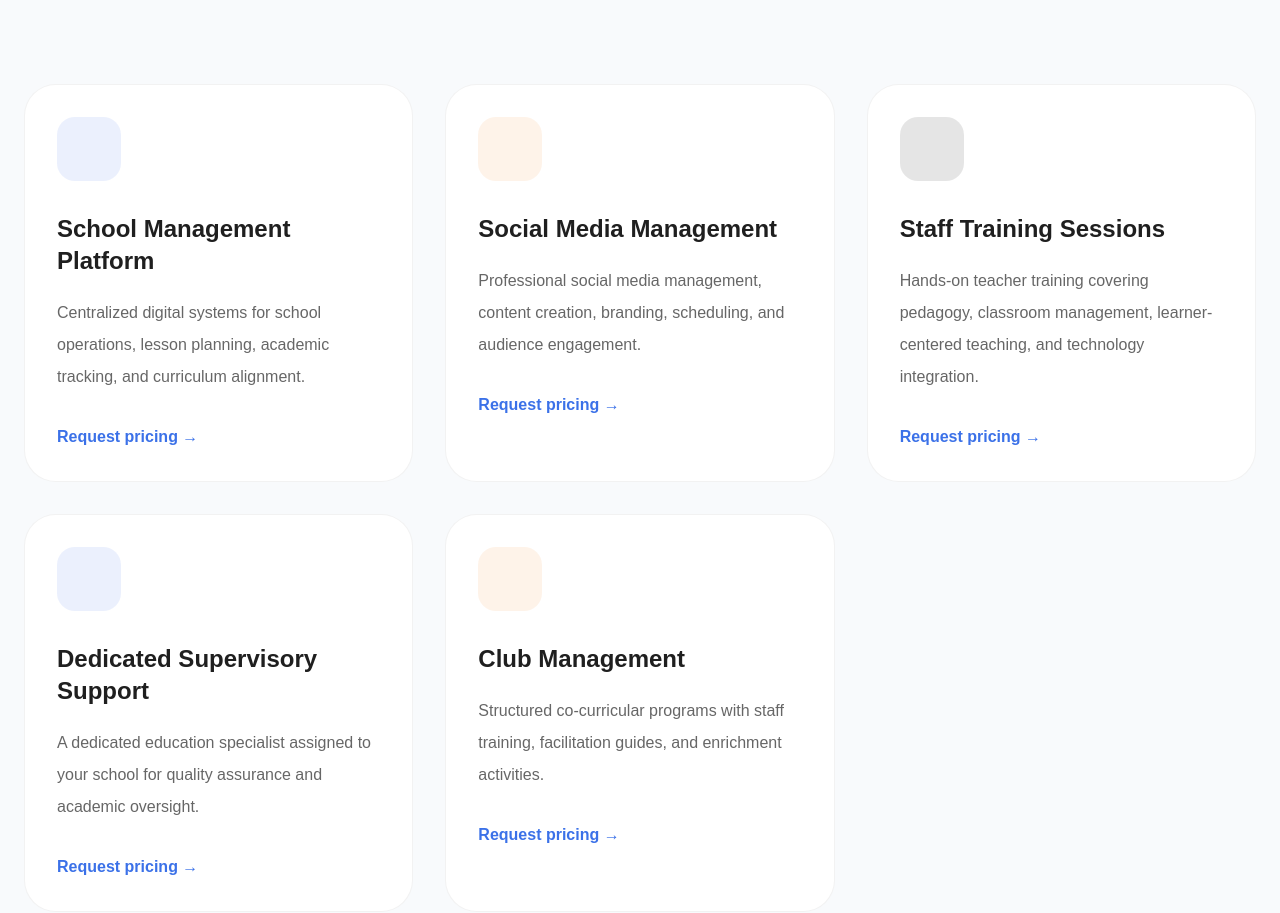
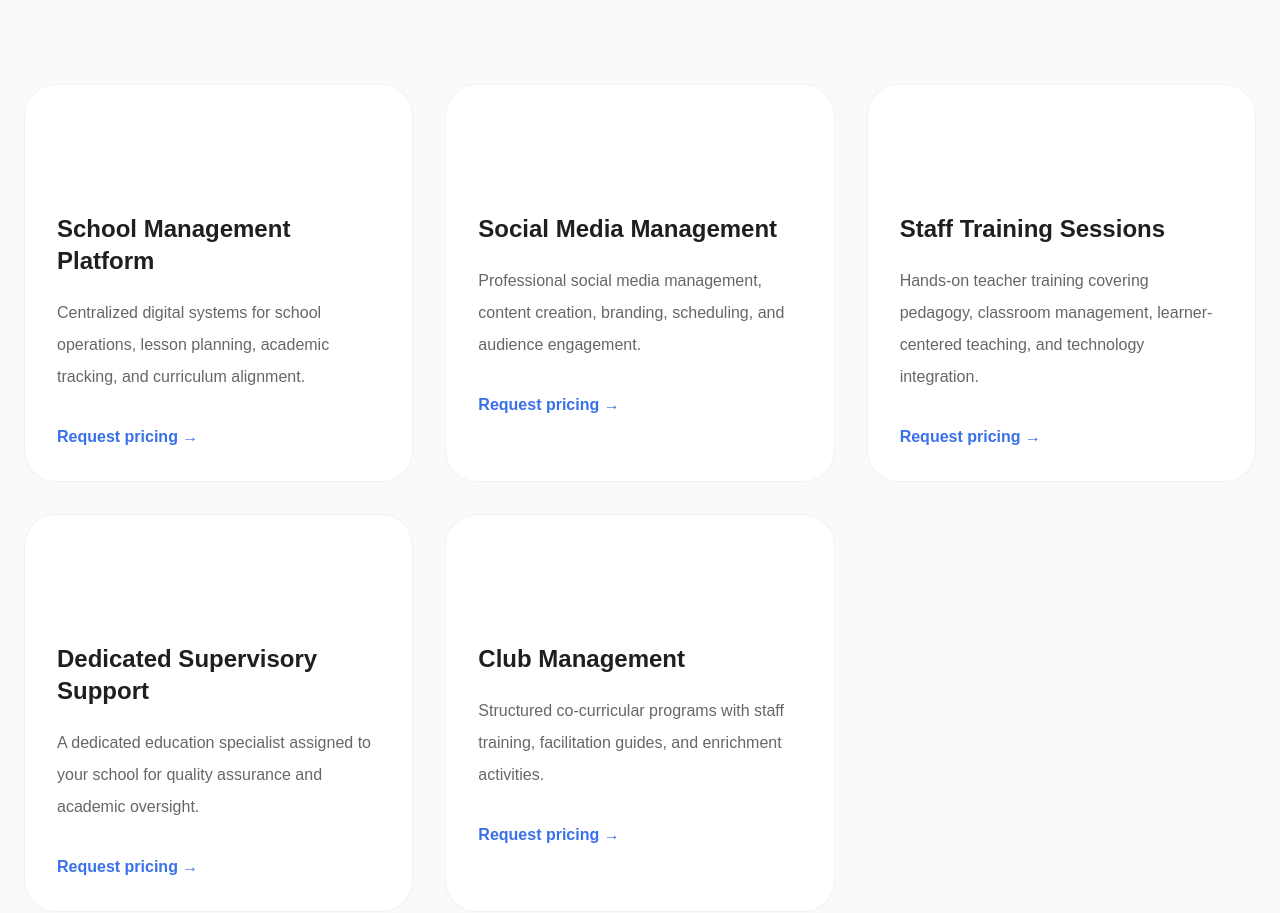
Before and after one commit to Wilsonide/lerna-official, a Next.js app: page / in a window 1280 px wide. Shown: the part 1885-2798 px from the top of the page. Built offline with nearby package versions, Linux system fonts and the light colour scheme.

Commit message:
up and running

```diff
--- a/components/section/services.tsx
+++ b/components/section/services.tsx
@@ -28,7 +28,7 @@ export default function Services() {
               title={service.title}
               description={service.description}
               price={service.price}
-              accent={service.accent}
+              accent={"" as "blue" | "orange" | "dark"}
             />
           ))}
         </div>
```
